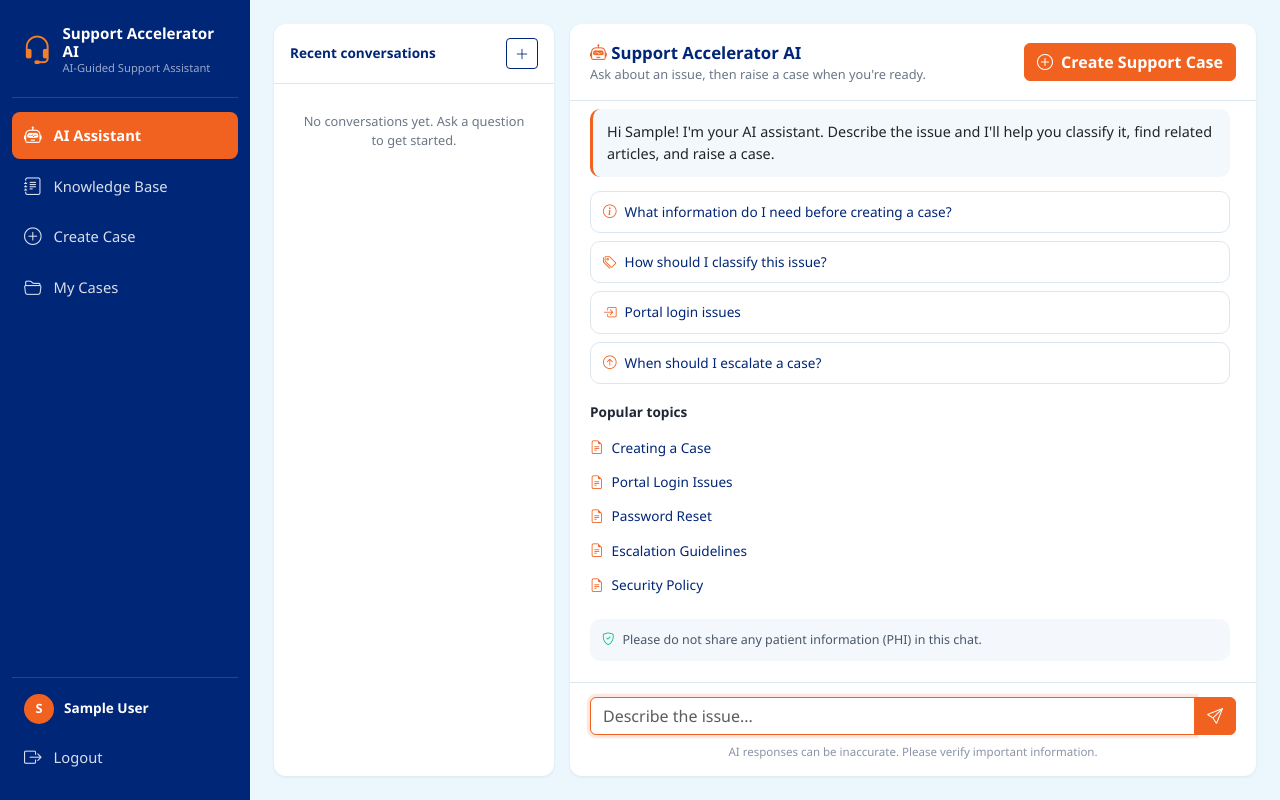
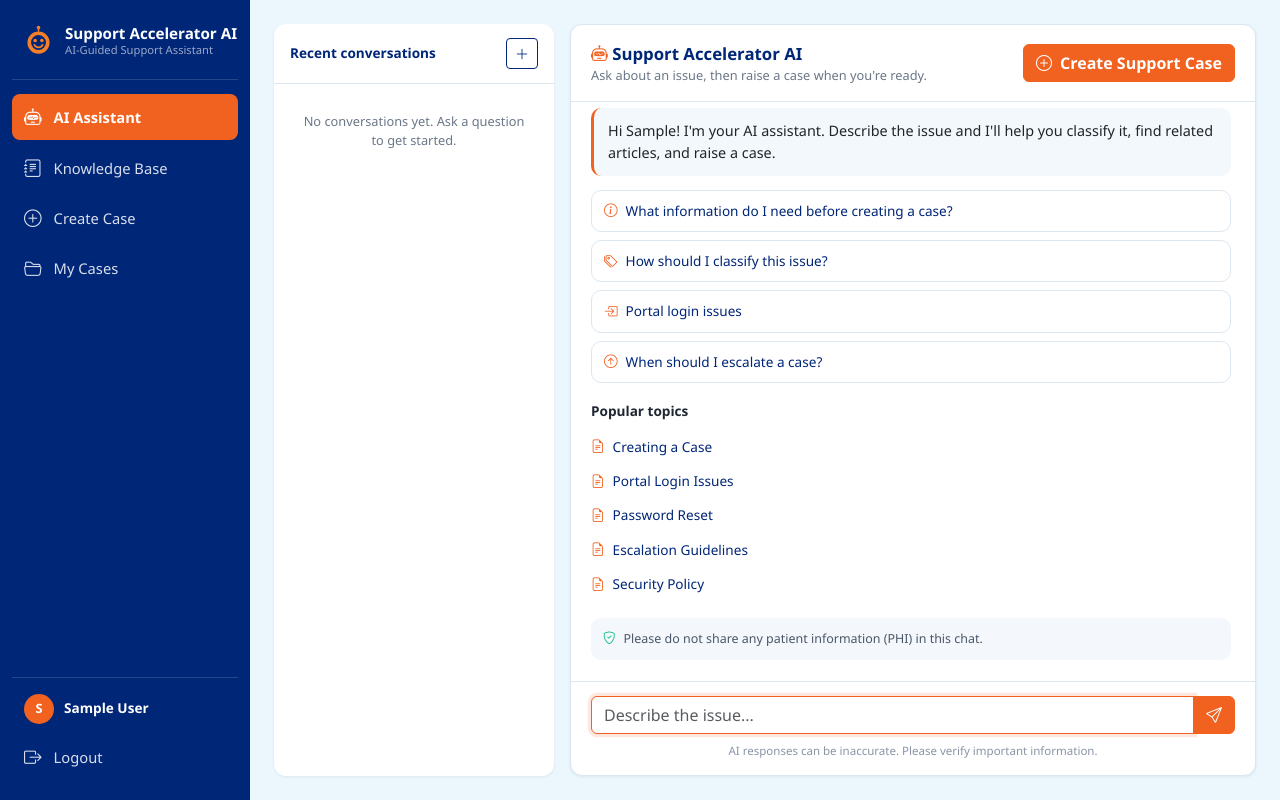
Before and after one commit to karthikg30/ai-support-accelerator, a Django app: page / in a window 1280 px wide. Run offline with Django 5.2, Linux system fonts and the light colour scheme; the visitor is signed in with stand-in values (Sample User, id 1); data that the repository does not hold is empty.

Commit message:
bot icon change in sidebar, border allignment,

```diff
--- a/static/css/style.css
+++ b/static/css/style.css
@@ -93,6 +93,7 @@ a:hover {
     font-size: 0.95rem;
     color: #ffffff;
     line-height: 1.2;
+    white-space: nowrap;
 }
 
 .brand-subtitle {
@@ -932,6 +933,7 @@ a:hover {
     display: flex;
     flex-direction: column;
     overflow: hidden;
+    border: 1px solid var(--border);
 }
 
 .assistant-header {
@@ -1131,3 +1133,8 @@ a:hover {
 .login-brand-mark-light {
     background: #FFF1E8;
 }
+
+.brand-icon-img {
+    flex: 0 0 auto;
+    margin-top: -2px;
+}
--- a/templates/partials/sidebar.html
+++ b/templates/partials/sidebar.html
@@ -1,7 +1,8 @@
+{% load static %}
 <nav class="sidebar">
 
     <div class="sidebar-brand">
-        <i class="bi bi-headset brand-icon"></i>
+        <img src="{% static 'images/robot-orange.svg' %}" alt="" class="brand-icon-img" width="33" height="33">
         <div>
             <div class="brand-title">Support Accelerator AI</div>
             <div class="brand-subtitle">AI-Guided Support Assistant</div>
```
